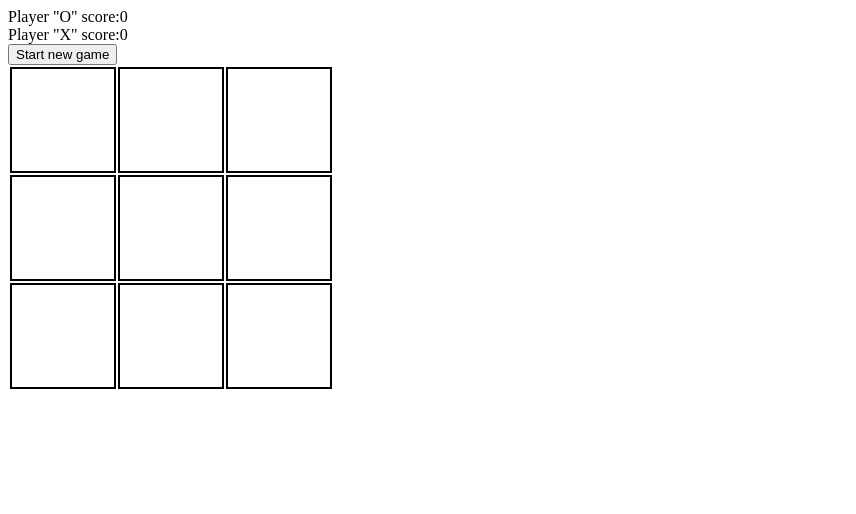
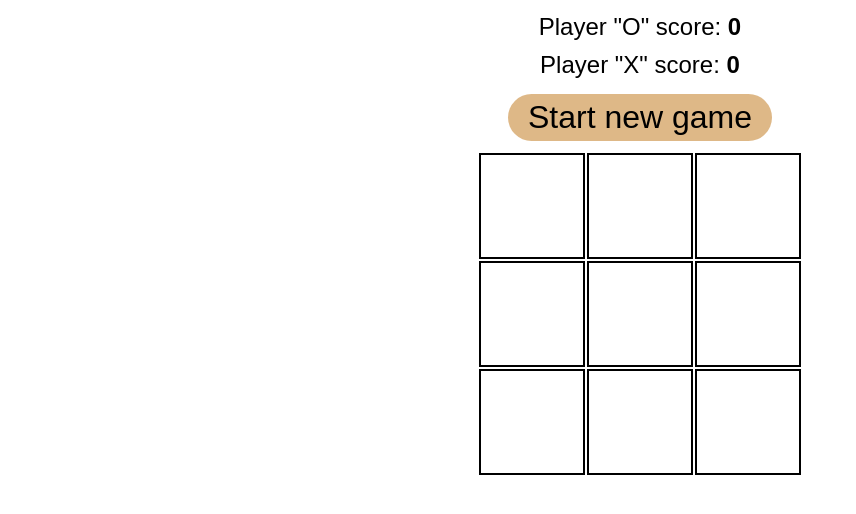
Before and after one commit to jpawz/tic-tac-toe, a plain HTML site: page index.html in a window 1280 px wide. Shown: the whole page, without its empty margins (0-856 px from the left). Drawn offline with Linux system fonts and the light colour scheme.

Commit message:
Change page appearance

```diff
--- a/index.html
+++ b/index.html
@@ -11,8 +11,12 @@
 </head>
 
 <body>
-        <span">Player "O" score:</span><span class="oScore">0</span><br>
-        <span>Player "X" score:</span><span class="xScore">0</span><br>
+    <div class="score">
+        <span">Player "O" score: </span><span class="oScore">0</span><br>
+    </div>
+    <div class="score">
+        <span>Player "X" score: </span><span class="xScore">0</span><br>
+    </div>
     <button class="start">Start new game</button>
     <table>
         <tr>
--- a/style.css
+++ b/style.css
@@ -1,8 +1,34 @@
+body {
+  font-family: Arial, Helvetica, sans-serif;
+  display: grid;
+  grid-template-columns: max-content;
+  justify-items: center;
+  justify-content: center;
+}
+
 td {
-    width: 100px;
-    height: 100px;
-    border: 2px solid black;
-    text-align: center;
-    font-size: 5em;
-    font-family: Arial, Helvetica, sans-serif;
+  width: 100px;
+  height: 100px;
+  border: 2px solid black;
+  text-align: center;
+  font-size: 5em;
 }
+
+button {
+  background-color: burlywood;
+  font-size: 2em;
+  border-radius: 100px;
+  padding: 5px 20px;
+  margin: 10px;
+  border: none;
+}
+
+.score {
+  font-size: 1.5em;
+  margin: 5px;
+}
+
+.oScore,
+.xScore {
+  font-weight: bold;
+}
```
Lines whose indentation alone changed are shown as unchanged.
